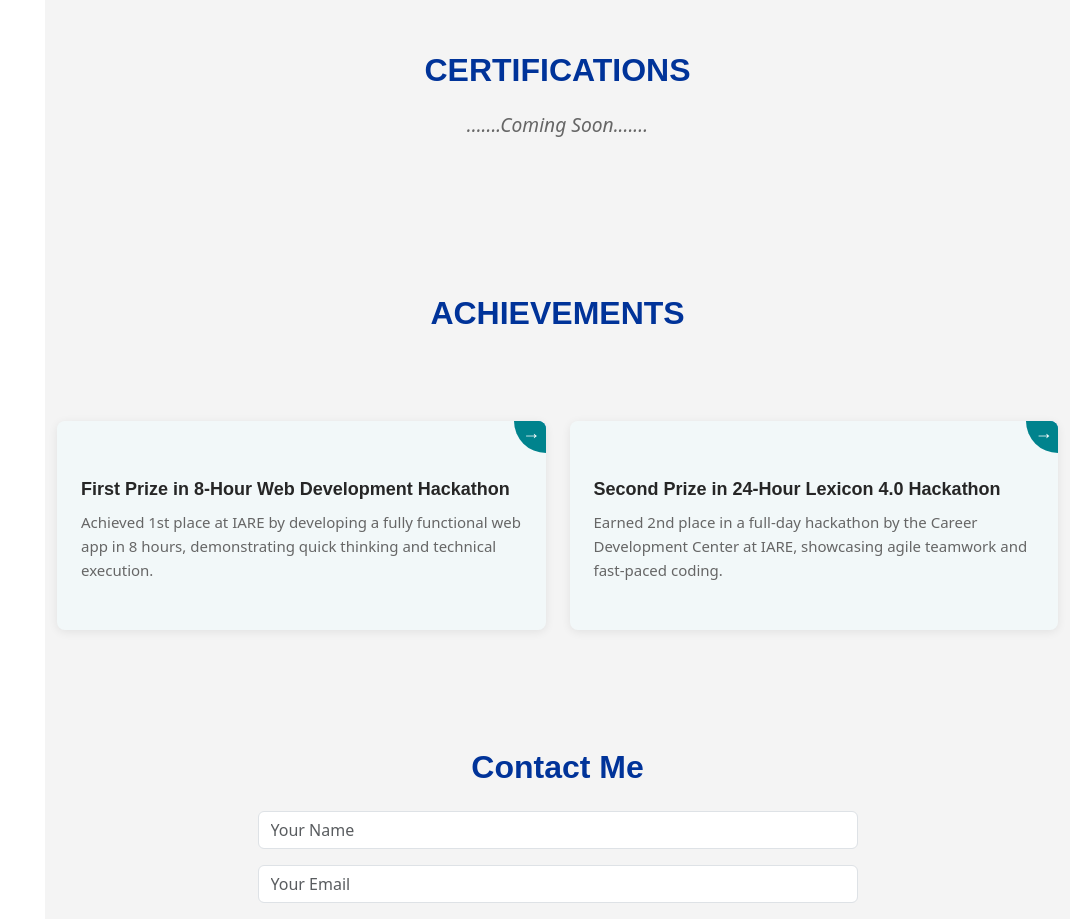
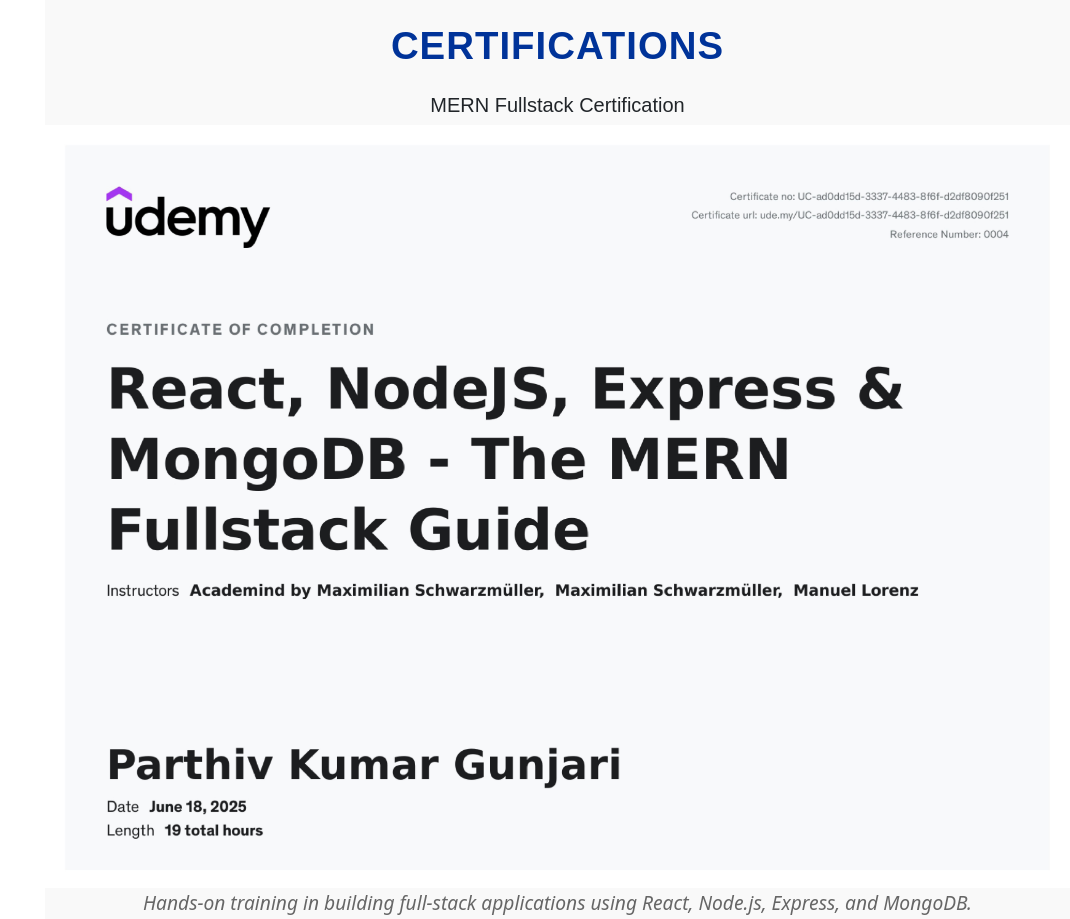
Before and after one commit to parthiv-gunjari/my-portfolio, a React (Create React App) app: page / in a window 1280 px wide. Shown: the part 5780-6699 px from the top of the page, without its empty margins (210-1280 px from the left). Built offline with nearby package versions, Linux system fonts and the light colour scheme.

Commit message:
Updated Certifications

```diff
--- a/src/App.css
+++ b/src/App.css
@@ -1584,3 +1584,92 @@
   background: #00bcd4;
   z-index: 9999;
 }
+/* Certifications */
+.certifications {
+  background-color: #f9f9f9;
+  padding: 80px 0;
+  text-align: center;
+}
+
+.certifications h2 {
+  font-size: 2.4rem;
+  color: #003399;
+  font-weight: 700;
+  margin-bottom: 40px;
+  text-transform: uppercase;
+  letter-spacing: 1px;
+}
+
+.certifications .card {
+  border-radius: 16px;
+  transition: all 0.35s ease;
+  box-shadow: 0 8px 20px rgba(0, 0, 0, 0.08);
+  border: none;
+  padding: 28px 22px;
+  background-color: #ffffff;
+  transform: scale(1);
+}
+
+.certifications .card img {
+  width: 60%;
+  max-width: 500px;
+  height: auto;
+  margin: 0 auto;
+  transition: transform 0.4s ease, box-shadow 0.4s ease;
+  border-radius: 12px;
+  display: block;
+}
+
+.certifications .card:hover {
+  transform: scale(1.03);
+  box-shadow: 0 16px 32px rgba(0, 0, 0, 0.15);
+}
+
+.certifications .card:hover img {
+  transform: scale(1.02);
+  box-shadow: 0 8px 25px rgba(0, 0, 0, 0.1);
+}
+
+.certifications .card-title {
+  font-size: 1.35rem;
+  color: #003399;
+  font-weight: 600;
+  margin-bottom: 12px;
+  text-transform: capitalize;
+}
+
+.certifications .card-text {
+  font-size: 1.05rem;
+  color: #444;
+  margin-bottom: 16px;
+}
+
+.certifications .text-muted small {
+  font-size: 0.95rem;
+  color: #777;
+}
+
+@media (max-width: 768px) {
+  .certifications {
+    padding: 50px 0;
+  }
+
+  .certifications h2 {
+    font-size: 2rem;
+    margin-bottom: 30px;
+  }
+
+  .certifications .card-title {
+    font-size: 1.2rem;
+  }
+
+  .certifications .card-text,
+  .certifications .text-muted small {
+    font-size: 0.95rem;
+  }
+
+  .certifications .card img {
+    width: 80%;
+    max-width: 100%;
+  }
+}
--- a/src/components/Certifications.js
+++ b/src/components/Certifications.js
@@ -1,15 +1,42 @@
 import React from 'react';
 import '../App.css';
+
+const certificationsData = [
+  {
+    title: 'MERN Fullstack Certification',
+    description: 'Hands-on training in building full-stack applications using React, Node.js, Express, and MongoDB.',
+    issuer: 'Udemy',
+    date: 'June 2025',
+    image: `${process.env.PUBLIC_URL}/images/certifications/MERN-Certificate.jpg`
+  }
+];
 
 const Certifications = () => {
   return (
     <section id="certifications" className="certifications section-spacing">
-      <div className="container my-5" >
-        <div className="row">
-          <div className="col-md-10 offset-md-1 text-center">
-            <h2>CERTIFICATIONS</h2>
-            <p className="mt-3" data-aos="fade-up">.......Coming Soon.......</p>
-          </div>
+      <div className="certifications-container">
+        <h2 className="text-center mb-4">CERTIFICATIONS</h2>
+        <div className="cert-grid">
+          {certificationsData.map((cert, index) => (
+            <div key={index} className="cert-card" data-aos="fade-up">
+              <div className="cert-info">
+                <h5 className="cert-title">{cert.title}</h5>
+              </div>
+              <div className="cert-thumbnail-wrapper">
+                <img
+                  src={cert.image}
+                  alt={cert.title}
+                  className="cert-thumbnail"
+                />
+              </div>
+              <div className="cert-info">
+                <p className="cert-description">{cert.description}</p>
+                <p className="cert-meta">
+                  <strong>{cert.issuer}</strong> — {cert.date}
+                </p>
+              </div>
+            </div>
+          ))}
         </div>
       </div>
     </section>
```
Also changed, not shown: public/images/certifications/MERN-Certificate.jpg (added).
